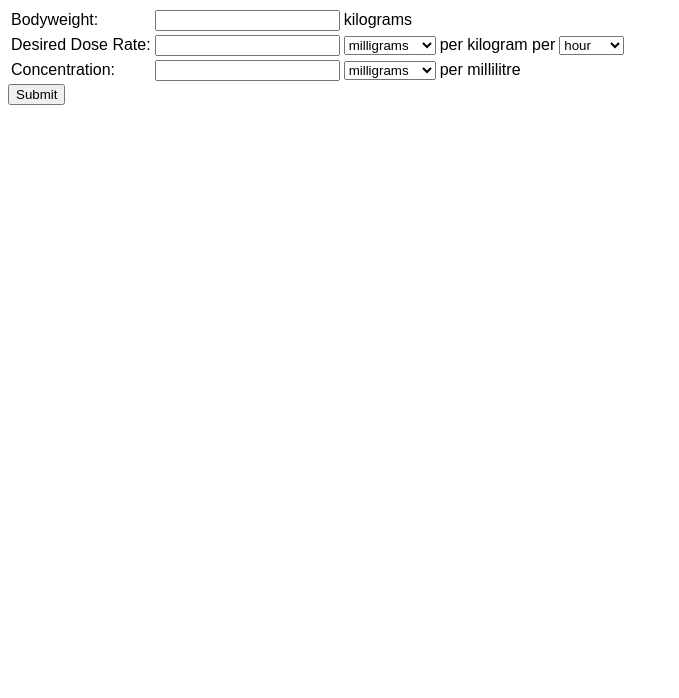
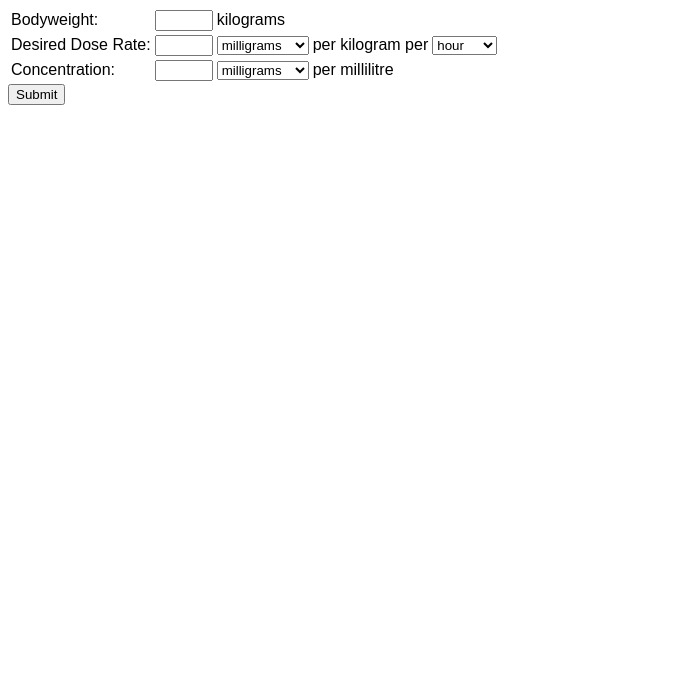
Before and after one commit to LaurenW-rgb/LaurenW-rgb.github.io, a plain HTML site: page CRICalculator.html in a window 1280 px wide. Shown: the part 102-800 px from the top of the page, without its empty margins (0-679 px from the left). Drawn offline with Linux system fonts and the light colour scheme.

Commit message:
reduce input length, for reals this time

```diff
--- a/CRICalculator.html
+++ b/CRICalculator.html
@@ -20,14 +20,14 @@
 <table>
     <tr>
         <td><label for="bodyWeight">Bodyweight:</label></td>
-        <td><input type="number" id="bodyWeight" name="bodyWeight" maxlength="5"></td>
+        <td><input type="number" id="bodyWeight" name="bodyWeight" style='width: 50px'></td>
         <td>kilograms</td>
         <td></td>
         <td></td>
     </tr>
     <tr>
         <td><label for="doseRate">Desired Dose Rate:</label></td>
-        <td><input type="number" id="doseRate" name="doseRate" maxlength="5"></td>
+        <td><input type="number" id="doseRate" name="doseRate" style='width: 50px'></td>
         <td><select id="doseUnit">
             <option value="milligramsDose">milligrams</option>
             <option value="microgramsDose">micrograms</option>
@@ -45,7 +45,7 @@
     </tr>
     <tr>
         <td><label for="concentration">Concentration:</label></td>
-        <td><input type="number" id="concentration" name="concentration" maxlength="5"></td>
+        <td><input type="number" id="concentration" name="concentration" style='width: 50px'></td>
         <td><select id="concentrationUnit">
             <option value="milligramsConc">milligrams</option>
             <option value="microgramsConc">micrograms</option>
```
